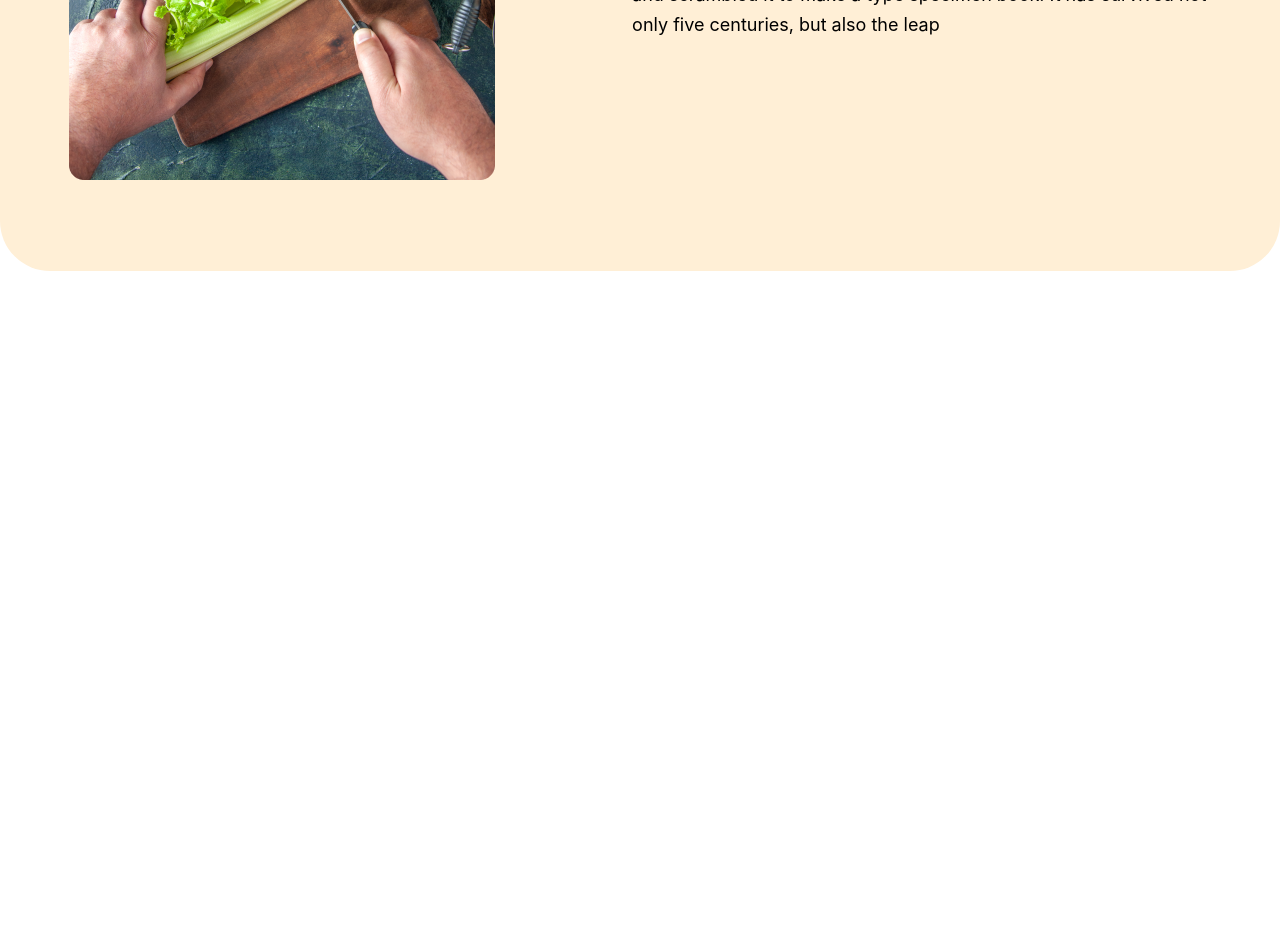
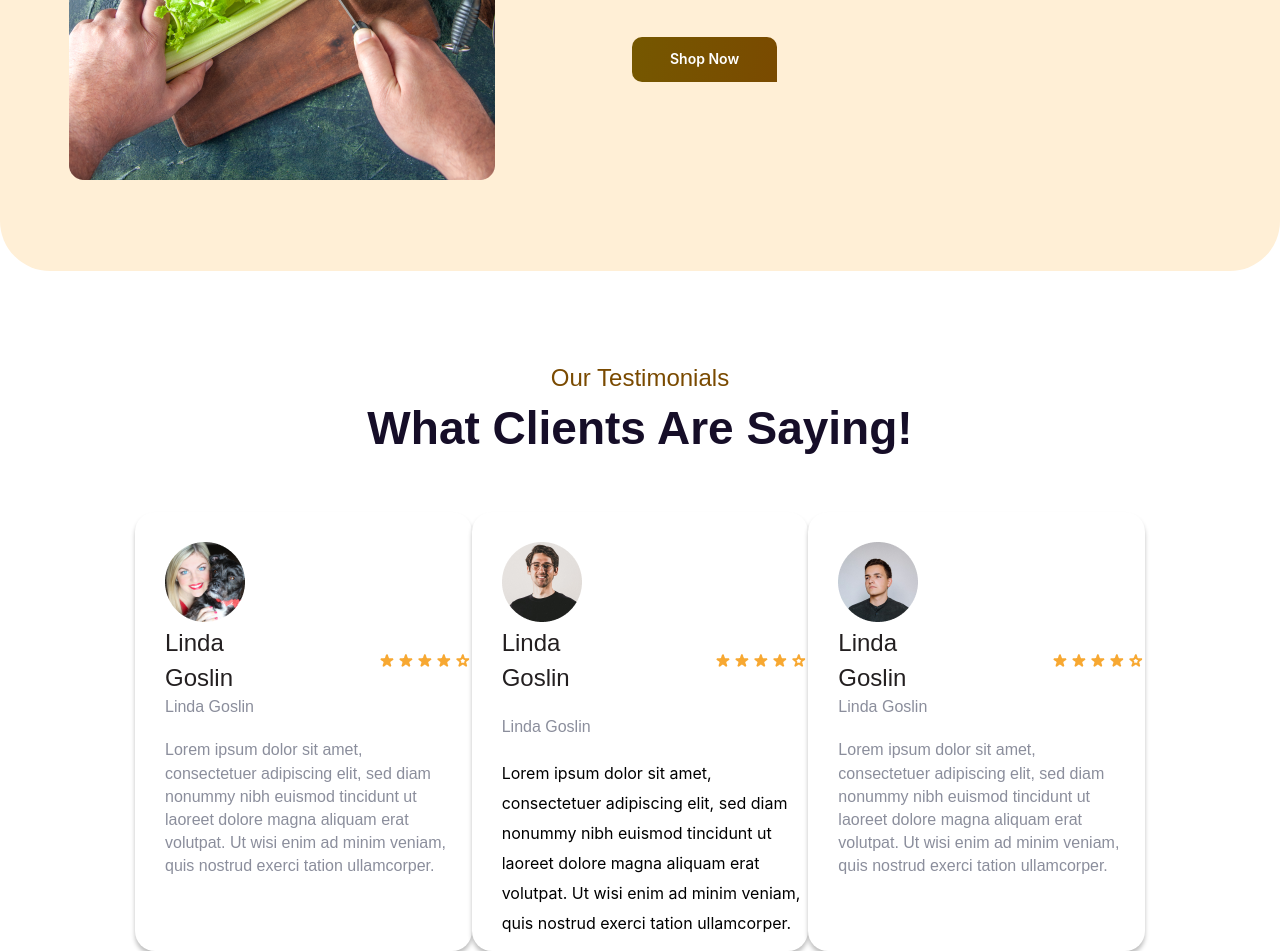
Before and after one commit to Hnoor0905-cloud/Bourbon-Wood-CO, a plain HTML site: page index.html in a window 1280 px wide. Shown: the part 3635-4586 px from the top of the page. Before the commit the page ends 3906 px from the top, so only its background shows below. Drawn offline with Linux system fonts and the light colour scheme.

Commit message:
button create

```diff
--- a/index.html
+++ b/index.html
@@ -155,6 +155,45 @@
           <br />
           only five centuries, but also the leap
         </p>
+        <button class="btn9">Shop Now</button>
+      </div>
+    </section>
+    <section class="herosecetion5">
+      <div>
+        <h5 class="herosecetion5heading1">Our Testimonials</h5>
+      </div>
+      <div>
+        <h1 class="herosecetion5heading2">What Clients Are Saying!</h1>
+      </div>
+      <div class="herosecetion5div2">
+        <div class="herosecetion5div2_1">
+          <img src="../images/Ellipse 2.png" alt="image" />
+          <div class="herosecetion5div3">
+            <h3 class="herosecetion5div3_heading1">Linda Goslin</h3>
+            <img src="../images/Group 1982.png" alt="logo">
+          </div>
+          <p class="herosecetion5heading3">Linda Goslin</p>
+          <p class="herosecetion5heading4">Lorem ipsum dolor sit amet,<br> consectetuer adipiscing elit, sed diam <br> nonummy nibh euismod tincidunt ut <br> laoreet dolore magna aliquam erat <br> volutpat. Ut wisi enim ad minim veniam,<br> quis nostrud exerci tation ullamcorper.</p>
+        </div>
+        <div class="herosecetion5div3_1">
+          <img src="../images/Ellipse 2 (1).png" alt="image" />
+          <div class="herosecetion5div4">
+            <h3 class="herosecetion5div4_heading1">Linda Goslin</h3>
+            <img src="../images/Group 1982.png" alt="logo">
+          </div>
+          <p class="herosecetion5heading4">Linda Goslin</p>
+          <p class="herosecetion5heading5">Lorem ipsum dolor sit amet,<br> consectetuer adipiscing elit, sed diam <br> nonummy nibh euismod tincidunt ut <br> laoreet dolore magna aliquam erat <br> volutpat. Ut wisi enim ad minim veniam,<br> quis nostrud exerci tation ullamcorper.</p>
+        </div>
+        <div class="herosecetion5div2_1">
+          <img src="../images/Ellipse 2 (2).png" alt="image" />
+          <div class="herosecetion5div3">
+            <h3 class="herosecetion5div3_heading1">Linda Goslin</h3>
+            <img src="../images/Group 1982.png" alt="logo">
+          </div>
+          <p class="herosecetion5heading3">Linda Goslin</p>
+          <p class="herosecetion5heading4">Lorem ipsum dolor sit amet,<br> consectetuer adipiscing elit, sed diam <br> nonummy nibh euismod tincidunt ut <br> laoreet dolore magna aliquam erat <br> volutpat. Ut wisi enim ad minim veniam,<br> quis nostrud exerci tation ullamcorper.</p>
+        </div>
+
       </div>
     </section>
   </body>
--- a/style.css
+++ b/style.css
@@ -323,3 +323,129 @@
     color: #000000;
     margin-top: 25px;
 }
+.btn9{
+    width: 145px;
+    height: 45px;
+    border-radius: 10px 10px 0px 10px;
+    background: linear-gradient(96.75deg, #755800 -4.04%, #7A4A00 101.73%);
+    font-family: Inter, sans-serif;
+    font-size: 14px;
+    font-weight: 600;
+    line-height: 16.94px;
+    color: #FFFFFF;
+    border: #755800;
+    margin-top: 40px;
+}
+.herosecetion5{
+    text-align: center;
+    border-radius: 20px;
+    margin: 0 auto;
+    padding-top: 90px;
+    max-width: 1500px;
+}
+.herosecetion5heading1{
+    font-family: Jost, sans-serif;
+    font-size: 24px;
+    font-weight: 500;
+    line-height: 34.68px;
+    color: #7A4A00;
+}
+.herosecetion5heading2{
+    font-family: Jost, sans-serif;
+    font-size: 46px;
+    font-weight: 600;
+    line-height: 66.47px;
+    color: #160E28;
+}
+.herosecetion5div2{
+    display: flex;
+    justify-content: space-around;
+    align-items: center;
+    padding-top: 50px;
+    padding-left: 135px;
+    padding-right: 135px;
+}
+.herosecetion5div2_1{
+    width: 379px;
+    height: 439px;
+    border-radius: 20px;
+    background: #FFFFFF;
+    box-shadow: 0px 4px 4px 0px #00000040;
+    text-align: left;
+    padding-left: 30px;
+    padding-top: 30px;
+}
+.herosecetion5div3{
+    display: flex;
+    gap: 90px;
+    align-items: center;
+}
+.herosecetion5div3_heading1{
+    font-family: Jost, sans-serif;
+    font-size: 24px;
+    font-weight: 500;
+    line-height: 34.68px;
+    color: #231F20;
+}
+.herosecetion5heading3{
+    font-family: Jost, sans-serif;
+    font-size: 16px;
+    font-weight: 400;
+    line-height: 23.12px;
+    color: #8B8E9C;
+}
+.herosecetion5heading4{
+    font-family: Inter, sans-serif;
+    font-size: 16px;
+    font-weight: 400;
+    line-height: 30px;
+    color: #000000;
+    padding-top: 20px;
+}
+.herosecetion5div3_1{
+    width: 379px;
+    height: 439px;
+    border-radius: 20px;
+    background: #FFFFFF;
+    box-shadow: 0px 4px 4px 0px #00000040;
+    text-align: left;
+    padding-left: 30px;
+    padding-top: 30px;
+}
+.herosecetion5div4{
+    display: flex;
+    gap: 90px;
+    align-items: center;
+}
+.herosecetion5div4_heading1{
+    font-family: Jost, sans-serif;
+    font-size: 24px;
+    font-weight: 500;
+    line-height: 34.68px;
+    color: #231F20;
+}
+.herosecetion5heading4{
+    font-family: Jost, sans-serif;
+    font-size: 16px;
+    font-weight: 400;
+    line-height: 23.12px;
+    color: #8B8E9C;
+}
+.herosecetion5heading5{
+    font-family: Inter, sans-serif;
+    font-size: 16px;
+    font-weight: 400;
+    line-height: 30px;
+    color: #000000;
+    padding-top: 20px;
+}
+.herosecetion5div2_1{
+    width: 379px;
+    height: 439px;
+    border-radius: 20px;
+    background: #FFFFFF;
+    box-shadow: 0px 4px 4px 0px #00000040;
+    text-align: left;
+    padding-left: 30px;
+    padding-top: 30px;
+}
```
Also changed, not shown: images/Ellipse 2 (1).png (added), images/Ellipse 2 (2).png (added), images/Ellipse 2.png (added), images/Group 1982.png (added).
